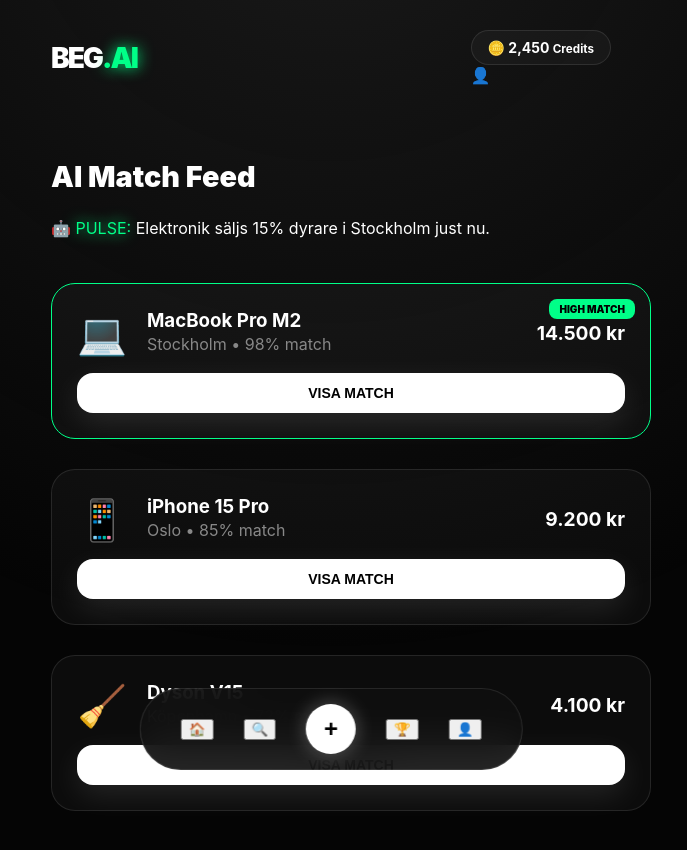
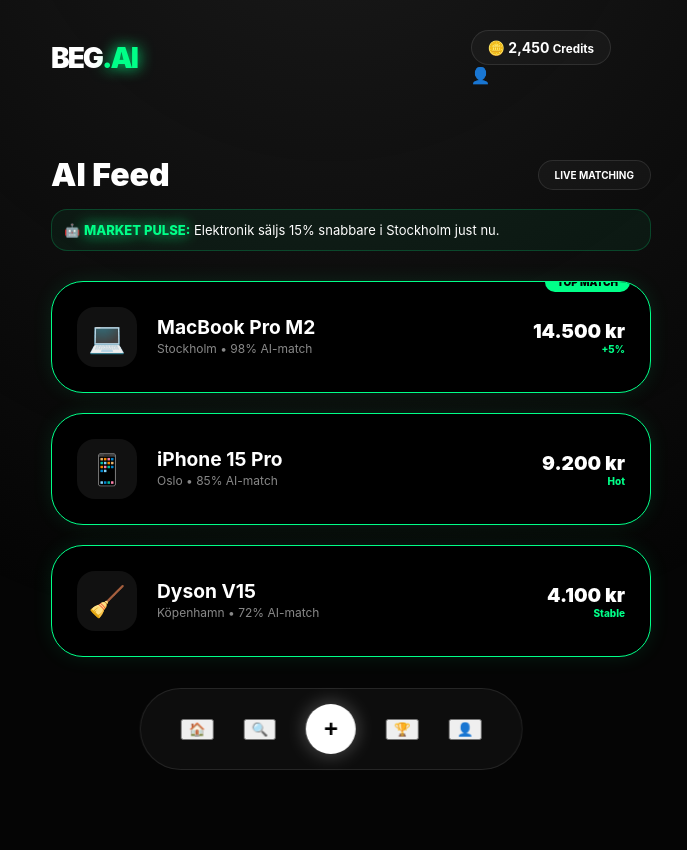
Before and after one commit to gascheckking/marketbeg-appGem, a Next.js app: page /feed in a window 1280 px wide. Shown: the top 850 px of the page, without its empty margins (309-996 px from the left). Built offline with nearby package versions, Linux system fonts and the light colour scheme.

Commit message:
Update page.tsx

```diff
--- a/app/feed/page.tsx
+++ b/app/feed/page.tsx
@@ -1,55 +1,67 @@
 "use client";
-import { useState } from 'react';
 
 const MOCK_ITEMS = [
-  { id: 1, name: "MacBook Pro M2", price: "14.500 kr", match: 98, location: "Stockholm", img: "💻" },
-  { id: 2, name: "iPhone 15 Pro", price: "9.200 kr", match: 85, location: "Oslo", img: "📱" },
-  { id: 3, name: "Dyson V15", price: "4.100 kr", match: 72, location: "Köpenhamn", img: "🧹" },
+  { id: 1, name: "MacBook Pro M2", price: "14.500 kr", match: 98, location: "Stockholm", img: "💻", trend: "+5%" },
+  { id: 2, name: "iPhone 15 Pro", price: "9.200 kr", match: 85, location: "Oslo", img: "📱", trend: "Hot" },
+  { id: 3, name: "Dyson V15", price: "4.100 kr", match: 72, location: "Köpenhamn", img: "🧹", trend: "Stable" },
 ];
 
 export default function Feed() {
   return (
     <div className="app-shell" style={{ padding: '20px' }}>
-      <header style={{ marginBottom: '30px' }}>
-        <h2 style={{ fontSize: '1.8rem', fontWeight: 900 }}>AI Match Feed</h2>
-        <div className="pulse-banner" style={{ marginTop: '10px' }}>
-          🤖 <span className="ai-text">PULSE:</span> Elektronik säljs 15% dyrare i Stockholm just nu.
+      <header style={{ marginBottom: '30px', marginTop: '20px' }}>
+        <div style={{ display: 'flex', justifyContent: 'space-between', alignItems: 'center' }}>
+          <h2 style={{ fontSize: '2rem', fontWeight: 900, margin: 0 }}>AI Feed</h2>
+          <div className="stat-pill" style={{ fontSize: '10px' }}>LIVE MATCHING</div>
+        </div>
+        <div className="pulse-banner" style={{
+          marginTop: '15px',
+          background: 'rgba(0, 255, 136, 0.05)',
+          border: '1px solid rgba(0, 255, 136, 0.2)',
+          padding: '12px',
+          borderRadius: '16px',
+          fontSize: '13px'
+        }}>
+          🤖 <span className="ai-text" style={{ fontWeight: 800 }}>MARKET PULSE:</span> Elektronik säljs 15% snabbare i Stockholm just nu.
         </div>
       </header>
 
-      <div style={{ display: 'grid', gap: '15px' }}>
+      <div style={{ display: 'grid', gap: '20px' }}>
         {MOCK_ITEMS.map(item => (
-          <div key={item.id} className="pay-card" style={{
-            display: 'flex',
-            flexDirection: 'column',
-            alignItems: 'flex-start',
+          <div key={item.id} className="glow-card" style={{
+            padding: '25px',
+            borderRadius: '32px',
+            background: '#000',
+            border: item.match > 90 ? '1px solid var(--accent)' : '1px solid #222',
             position: 'relative',
-            padding: '25px',
-            background: 'var(--glass)',
-            border: item.match > 90 ? '1px solid var(--accent)' : '1px solid var(--border)'
-          }}>
+            cursor: 'pointer'
+          }} onClick={() => window.location.href='/checkout'}>
+
             {item.match > 90 && (
-              <span style={{
-                position: 'absolute', top: '15px', right: '15px',
+              <div style={{
+                position: 'absolute', top: '-10px', right: '20px',
                 background: 'var(--accent)', color: '#000',
-                padding: '4px 10px', borderRadius: '8px', fontSize: '10px', fontWeight: 900
-              }}>HIGH MATCH</span>
+                padding: '4px 12px', borderRadius: '99px', fontSize: '10px', fontWeight: 900
+              }}>TOP MATCH</div>
             )}
 
-            <div style={{ display: 'flex', gap: '20px', alignItems: 'center', width: '100%' }}>
-              <span style={{ fontSize: '40px' }}>{item.img}</span>
-              <div>
-                <h3 style={{ margin: 0 }}>{item.name}</h3>
-                <p className="muted" style={{ margin: 0 }}>{item.location} • {item.match}% match</p>
+            <div style={{ display: 'flex', gap: '20px', alignItems: 'center' }}>
+              <div style={{
+                width: '60px', height: '60px', background: '#111',
+                borderRadius: '18px', display: 'flex', alignItems: 'center',
+                justifyContent: 'center', fontSize: '30px'
+              }}>
+                {item.img}
               </div>
-              <div style={{ marginLeft: 'auto', textAlign: 'right' }}>
-                <strong style={{ fontSize: '1.2rem' }}>{item.price}</strong>
+              <div style={{ flex: 1 }}>
+                <h3 style={{ margin: 0, fontSize: '1.2rem' }}>{item.name}</h3>
+                <p className="muted" style={{ margin: 0, fontSize: '12px' }}>{item.location} • {item.match}% AI-match</p>
+              </div>
+              <div style={{ textAlign: 'right' }}>
+                <div style={{ fontWeight: 900, fontSize: '1.2rem' }}>{item.price}</div>
+                <div style={{ fontSize: '10px', color: 'var(--accent)', fontWeight: 800 }}>{item.trend}</div>
               </div>
             </div>
-
-            <button className="primary-btn" style={{
-              marginTop: '15px', width: '100%', padding: '12px', fontSize: '14px'
-            }} onClick={() => window.location.href='/checkout'}>VISA MATCH</button>
           </div>
         ))}
       </div>
```
